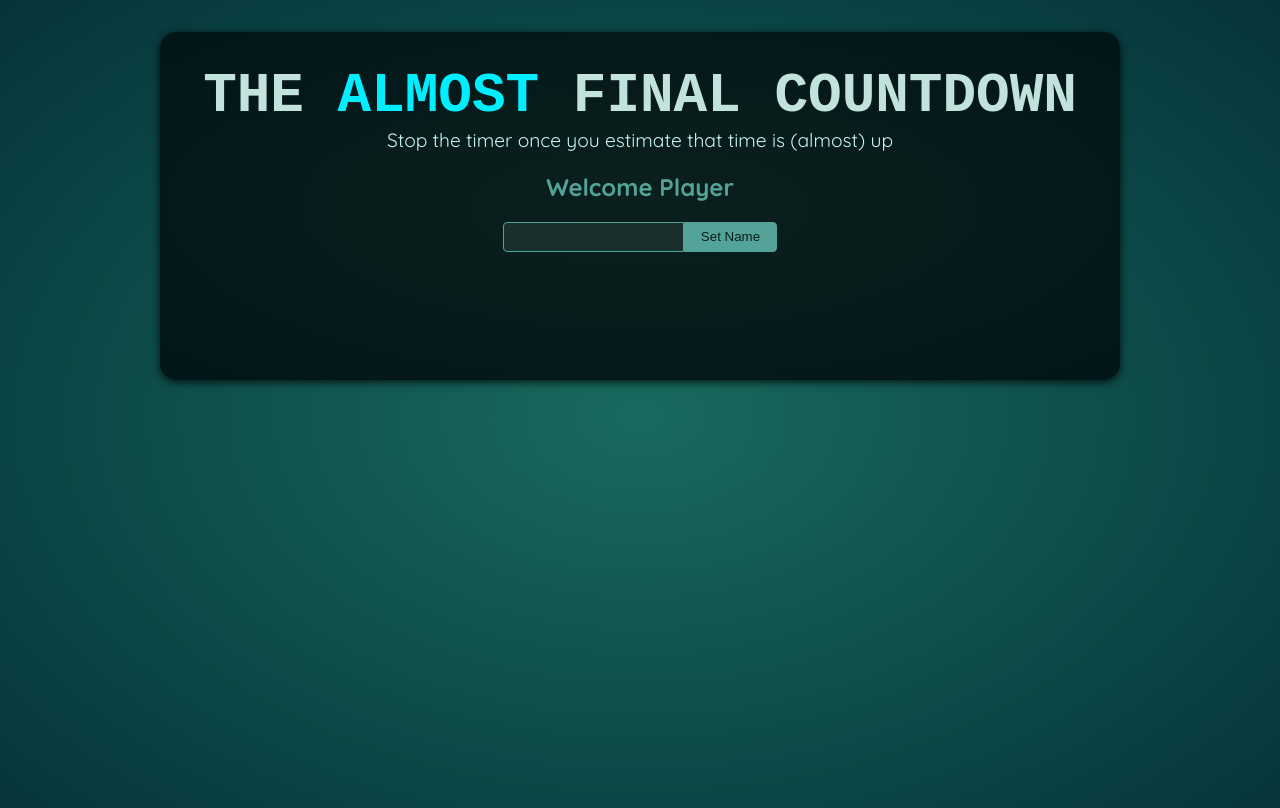
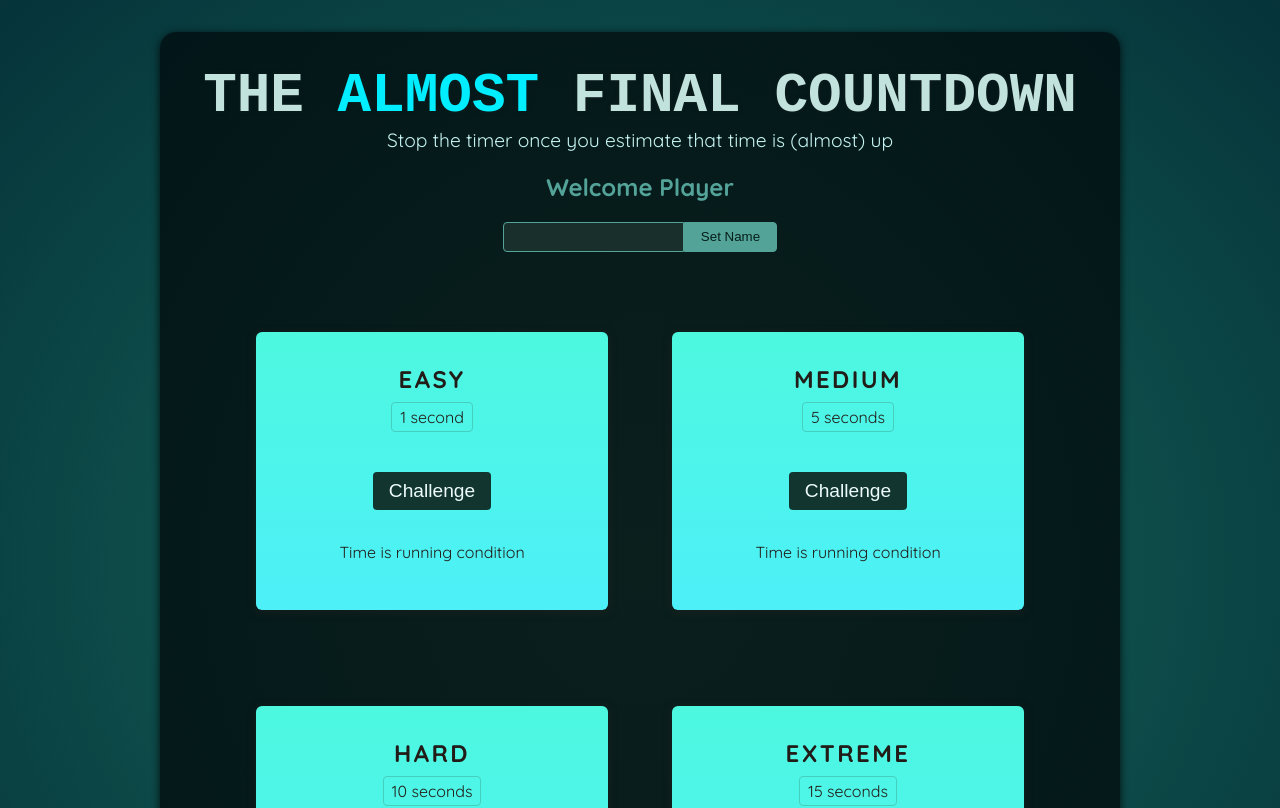
Before and after one commit to NicholasCloud4/Almost-Final-Countdown, a React (Vite) app: page / in a window 1280 px wide. Shown: the top 808 px of the page. Built offline with nearby package versions, Linux system fonts and the light colour scheme; a web font is replaced by a local one.

Commit message:
Adding Challenges

```diff
--- a/src/App.jsx
+++ b/src/App.jsx
@@ -1,10 +1,28 @@
 import Player from './components/Player.jsx';
+import TimerChallange from './components/TimerChallange.jsx';
 
 function App() {
   return (
     <>
       <Player />
-      <div id="challenges"></div>
+      <div id="challenges">
+        <TimerChallange
+          title="Easy"
+          targetTime={1}
+        />
+        <TimerChallange
+          title="Medium"
+          targetTime={5}
+        />
+        <TimerChallange
+          title="Hard"
+          targetTime={10}
+        />
+        <TimerChallange
+          title="Extreme"
+          targetTime={15}
+        />
+      </div>
     </>
   );
 }
--- /dev/null
+++ b/src/components/TimerChallange.jsx
@@ -0,0 +1,16 @@
+import React from 'react'
+
+export default function TimerChallange(props) {
+    return (
+        <section className="challenge">
+            <h2>{props.title}</h2>
+            <p className="challenge-time"> {props.targetTime} second{props.targetTime > 1 ? "s" : ""}</p>
+            <p>
+                <button>Challenge</button>
+            </p>
+            <p className="">
+                Time is running condition
+            </p>
+        </section>
+    )
+}
```
